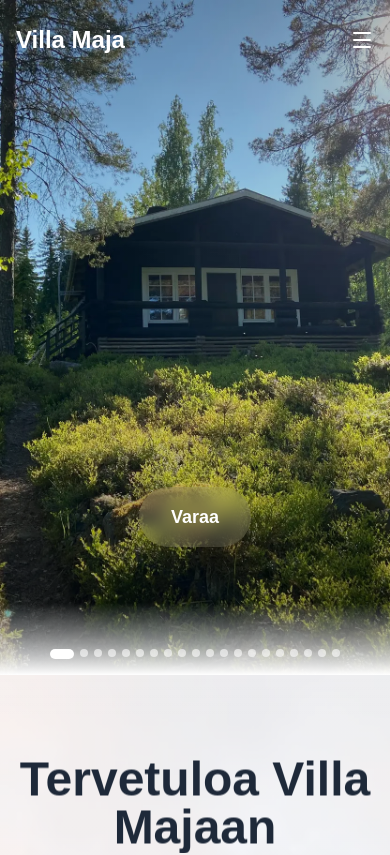
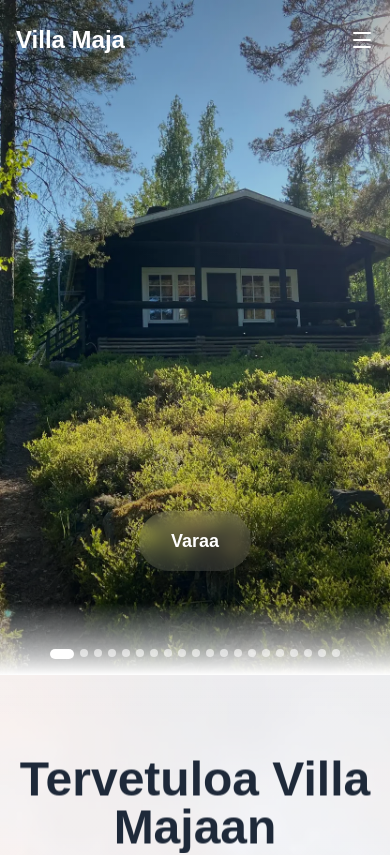
Before and after one commit to Moontags/villamaja, a Next.js app: page / in a window 390 px wide. Shown: the top 855 px of the page. Built offline with nearby package versions, Linux system fonts and the light colour scheme.

Commit message:
Button Bottom

```diff
--- a/app/page.tsx
+++ b/app/page.tsx
@@ -781,7 +781,7 @@ export default function VillaMajaWebsite() {
       </nav>
 
       {/* Hero Section */}
-      <section id="home" className="relative section-smooth h-[80vh] md:h-screen min-h-[400px]">
+      <section id="home" className="relative section-smooth h-[80vh] md:h-screen min-h-96">
         <ImageCarousel />
         <div className="absolute inset-0 flex items-center justify-center z-20 pointer-events-none">
           <div className="text-center text-white px-4 max-w-4xl">
@@ -796,7 +796,7 @@ export default function VillaMajaWebsite() {
                 text-white px-8 py-4 rounded-full text-lg font-semibold
                 shadow-xl hover:shadow-2xl transition-all hover:scale-105
 
-                absolute bottom-32 left-1/2 -translate-x-1/2
+                absolute bottom-26 left-1/2 -translate-x-1/2
                 md:static md:translate-x-0
               "
             >
```
